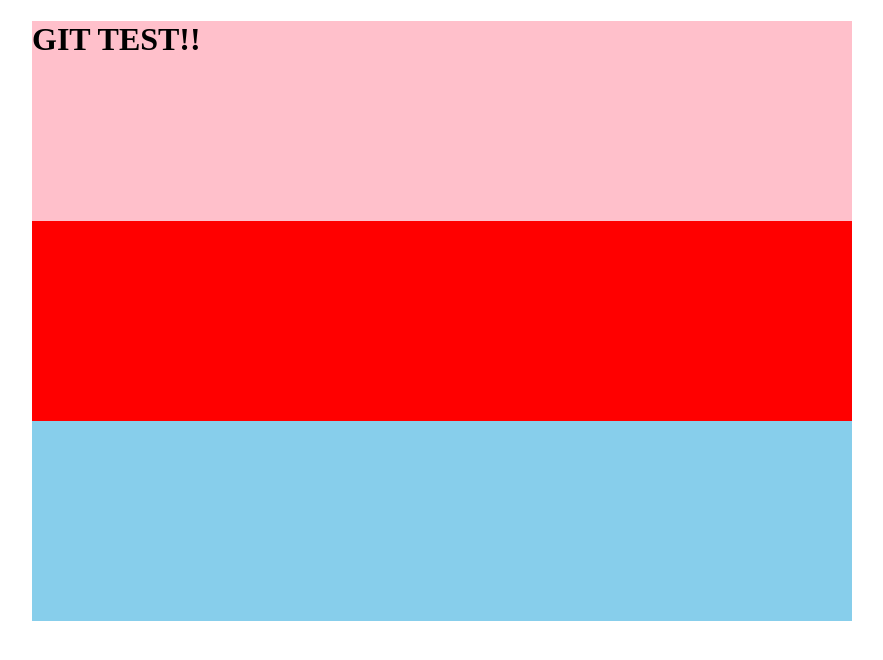
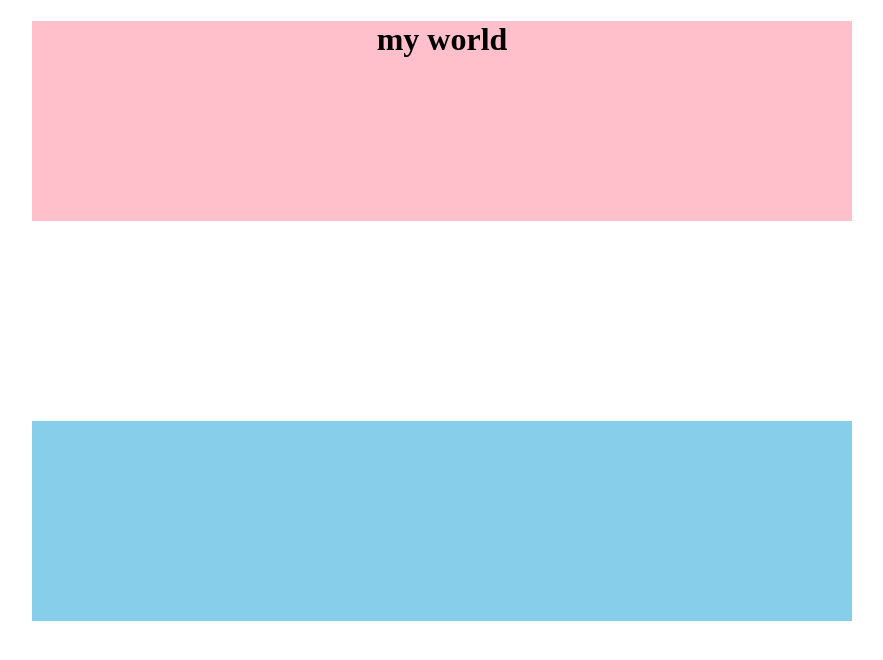
Before and after one commit to a-miyazaki/1stRepo, a plain HTML site: page index.html in a window 1280 px wide. Shown: the whole page, without its empty margins (148-1031 px from the left). Drawn offline with Linux system fonts and the light colour scheme.

Commit message:
4nd commit

```diff
--- a/index.html
+++ b/index.html
@@ -3,12 +3,12 @@
 <head>
 <meta charset="UTF-8">
 <link type="text/css" rel="stylesheet" href="style.css">
-<title>git-test</title>
+<title>my world</title>
 </head>
 <body>
 	<div id="contener">
 		<div id="header" class="header">
-			<h1>GIT TEST!!</h1>
+			<h1>my world</h1>
 		</div>
 		<div id="main_1" class="main">
 		</div>
--- a/style.css
+++ b/style.css
@@ -10,8 +10,6 @@
 #main_1{
 	width:820px;
 	height:200px;
-	background-color:red;
-
 	}
 
 #header{
@@ -26,3 +24,7 @@
 	height:200px;
 	background-color:skyblue;
 }
+
+h1{
+	text-align:center;
+}
```
